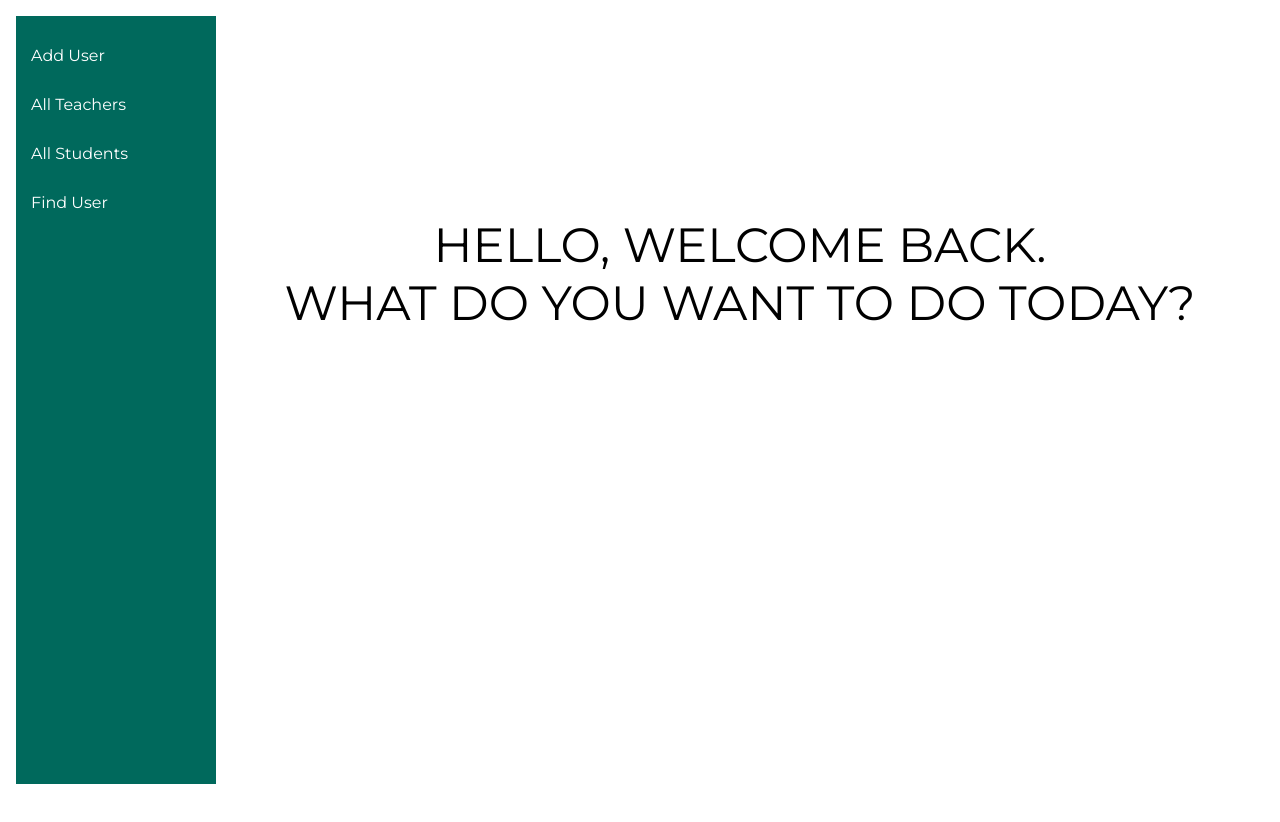
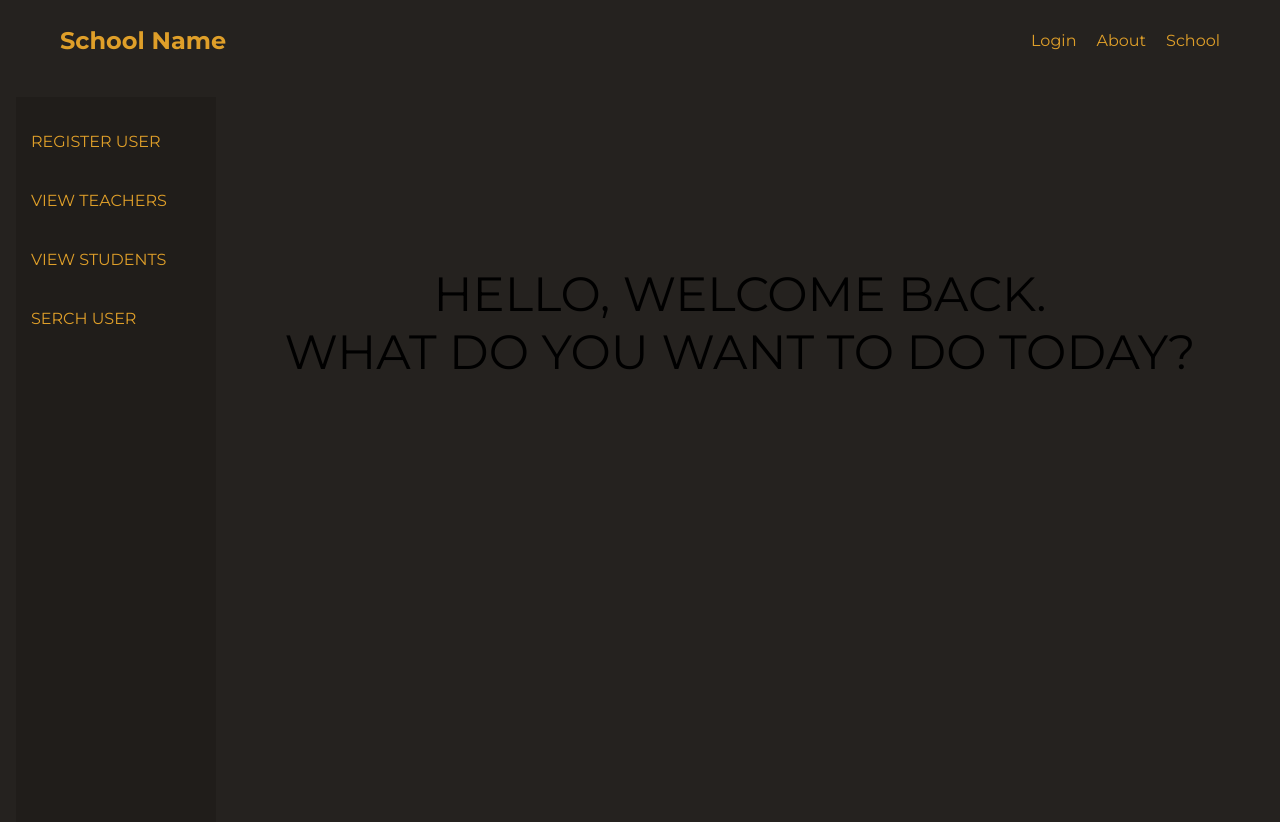
Before and after one commit to Kariqs/school-website-frontend, a plain HTML site: page admin/admin.html in a window 1280 px wide. Before the commit the page ends 800 px from the top, so only its background shows below. Drawn offline with Linux system fonts and the light colour scheme.

Commit message:
Made the admin page and linked it to the backend.

```diff
--- a/admin/admin.css
+++ b/admin/admin.css
@@ -10,7 +10,54 @@
 }
 body {
   width: 100%;
-  max-width: 90rem;
+  padding: 0;
+  margin: 0;
+  font-family: "Montserrat", sans-serif;
+  background-color: rgb(37, 34, 31);
+}
+
+header {
+  background-color: transparent;
+  color: rgb(223, 159, 41);
+  padding: 10px 0;
+}
+
+.container {
+  display: flex;
+  justify-content: space-between;
+  align-items: center;
+  max-width: 1200px;
+  margin: 0 auto;
+  padding: 0 20px;
+}
+
+.logo h1 {
+  font-size: 24px;
+}
+
+nav ul {
+  list-style: none;
+  display: flex;
+  gap: 20px;
+}
+
+nav ul li {
+  display: inline;
+}
+
+nav ul li a {
+  color: rgb(223, 159, 41);
+  text-decoration: none;
+  font-size: 16px;
+}
+
+nav ul li a:hover {
+  text-decoration: underline;
+}
+
+main {
+  width: 100%;
+  max-width: 80rem;
   font-family: "Montserrat", sans-serif;
   display: flex;
   height: 100vh;
@@ -20,8 +67,8 @@ body {
 
 .sidebar {
   width: 200px;
-  background-color: #00695c;
-  color: white;
+  background-color: rgb(32, 29, 26);
+  color: rgb(223, 159, 41);
   padding: 15px;
   display: flex;
   flex-direction: column;
@@ -29,8 +76,9 @@ body {
 
 .sidebar-option {
   cursor: pointer;
-  padding: 10px 0;
-  margin: 5px 0;
+  padding: 1rem 0;
+  margin: 0.25rem 0;
+  text-transform: uppercase;
 }
 
 .sidebar-option:hover {
@@ -40,15 +88,15 @@ body {
 
 .main-content {
   flex-grow: 1;
-  padding: 2.5rem;
-  background-color: white;
+  padding: 0.5rem;
+  background-color: transparent;
 }
 
 .form-container {
   display: none;
   width: 100%;
   max-width: 35rem;
-  background-color: transparent;
+  background-color: rgb(32, 29, 26);
   padding: 2.5rem;
   border-radius: 5px;
   margin: auto;
@@ -67,13 +115,13 @@ body {
   height: 2.5rem;
   padding: 0.75rem;
   margin-bottom: 1rem;
-  background-color: transparent;
+  background-color: rgb(207, 201, 195);
   border: 1px solid #ccc;
 }
 
 .form-container button {
   display: block;
-  background-color: #00695c;
+  background-color: rgb(212, 136, 14);
   font: inherit;
   border: none;
   color: white;
@@ -86,7 +134,7 @@ body {
 }
 
 .form-container button:hover {
-  background-color: #01453d;
+  background-color: rgb(223, 159, 41);
 }
 
 .table-container {
@@ -103,17 +151,18 @@ table {
 table,
 th,
 td {
-  border: 1px solid #ccc;
+  border: 1px solid rgb(223, 159, 41);
 }
 
 th,
 td {
   padding: 10px;
   text-align: left;
+  color: rgb(207, 201, 195);
 }
 
 th {
-  background-color: #f2f2f2;
+  background-color: rgb(32, 29, 26);
 }
 
 .find-user-container {
@@ -125,14 +174,17 @@ th {
 .find-user-container input {
   font: inherit;
   flex: 1;
+  color: #4a4a4a;
   padding: 8px;
   font-size: 16px;
+  background-color: rgb(207, 201, 195);
+  border: 1px solid #ccc;
 }
 
 .find-user-container button {
   font: inherit;
-  background-color: #00695c;
-  border: 1px solid #00695c;
+  background-color: rgb(212, 136, 14);
+  border: 1px solid rgb(212, 136, 14);
   text-transform: uppercase;
   color: white;
   padding: 8px 16px;
@@ -141,20 +193,24 @@ th {
 }
 
 .user-information {
+  width: 50%;
+  margin: auto;
   margin-top: 1rem;
+  border-radius: 8px;
   display: none;
-  border: 1px solid #4a4a4a;
+  border: 1px solid rgb(212, 136, 14);
   padding: 0.75rem;
 }
 
 .user-information p {
   text-transform: uppercase;
+  color: rgb(207, 201, 195);
 }
 
 #delete-user {
   font: inherit;
-  background-color: #00695c;
-  border: 1px solid #00695c;
+  background-color: rgb(212, 136, 14);
+  border: 1px solid rgb(212, 136, 14);
   text-transform: uppercase;
   color: white;
   padding: 8px 16px;
@@ -165,9 +221,9 @@ th {
 #edit-user {
   font: inherit;
   background-color: transparent;
-  border: 1px solid #00695c;
+  border: 1px solid rgb(212, 136, 14);
   text-transform: uppercase;
-  color: #00695c;
+  color: rgb(212, 136, 14);
   padding: 8px 16px;
   font-size: 16px;
   cursor: pointer;
--- a/admin/admin.html
+++ b/admin/admin.html
@@ -13,11 +13,29 @@
 </head>
 
 <body>
+    <header>
+        <div class="container">
+            <div class="logo">
+                <h1>School Name</h1>
+            </div>
+            <nav>
+                <ul>
+                    <li><a href="#login">Login</a></li>
+                    <li><a href="#about">About</a></li>
+                    <li><a href="#school">School</a></li>
+                </ul>
+            </nav>
+        </div>
+    </header>
+
+
+    <main>
+
         <div class="sidebar">
-        <p class="sidebar-option" onclick="showForm()">Add User</p>
-        <p class="sidebar-option" onclick="showTeachers()">All Teachers</p>
-        <p class="sidebar-option" onclick="showStudents()">All Students</p>
-        <p class="sidebar-option" onclick="findUser()">Find User</p>
+            <p class="sidebar-option" onclick="showForm()">Register User</p>
+            <p class="sidebar-option" onclick="showTeachers()">View Teachers</p>
+            <p class="sidebar-option" onclick="showStudents()">View Students</p>
+            <p class="sidebar-option" onclick="findUser()">Serch User</p>
         </div>
 
         <div class="main-content">
@@ -25,7 +43,7 @@
                 <p>Hello, Welcome Back.<br>What do you want to do today?</p>
             </div>
             <div class="form-container" id="addUserForm">
-            <h2>Add User</h2>
+                <h2>Register New User</h2>
                 <form>
                     <input type="text" id="firstname" name="firstname" placeholder="First Name" required>
                     <input type="text" id="middlename" name="middlename" placeholder="Middle Name">
@@ -58,6 +76,8 @@
         </div>
 
         <script src="admin.js"></script>
+    </main>
+
 </body>
 
 </html>
```
Lines whose indentation alone changed are shown as unchanged.
